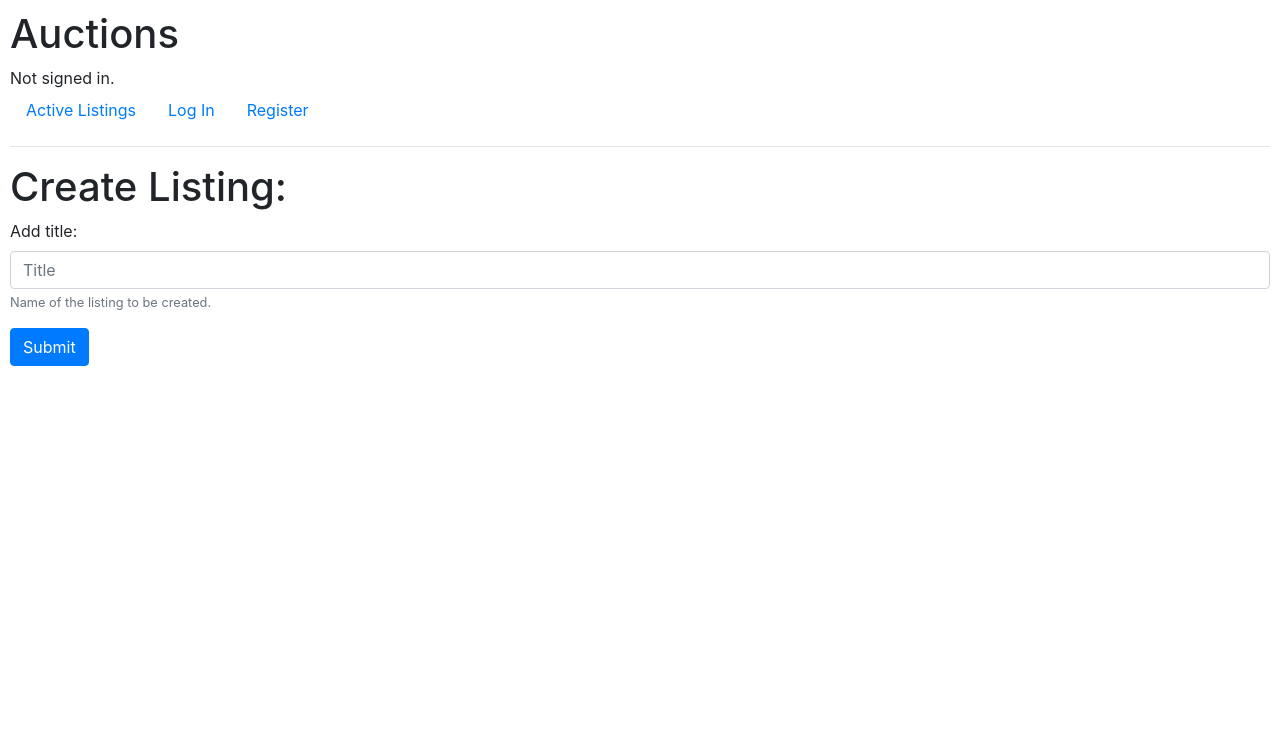
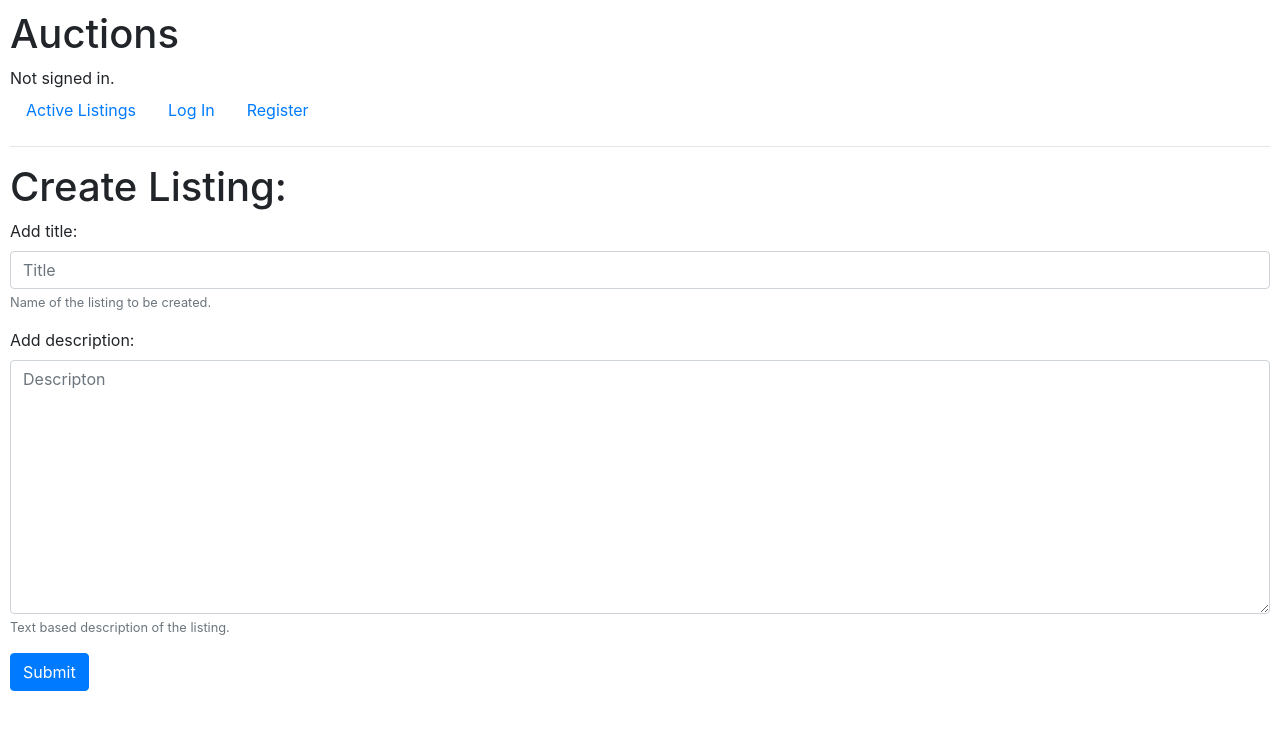
Before and after one commit to B-tronics/CS50Web, a Django app: page /create_listing in a window 1280 px wide. Shown: the top 730 px of the page. Run offline with Django 3.2, Linux system fonts and the light colour scheme; some libraries are stand-ins or nearby versions.

Commit message:
feat(project_2/commerce/auctions/templates/auctions/create_listing.html): add the description form field

```diff
--- a/project_2/commerce/auctions/templates/auctions/create_listing.html
+++ b/project_2/commerce/auctions/templates/auctions/create_listing.html
@@ -10,7 +10,14 @@
         {{ form.title }}
         <small id="titleHelp" class="form-text text-muted">Name of the listing to be created.</small>
     </div>
+
+    <div class="form-group">
+      {{ form.description.label_tag }}
+      {{ form.description }}
+      <small id="descriptionHelp" class="form-text text-muted">Text based description of the listing.</small>
+    </div>
+
     <button type="submit" class="btn btn-primary">Submit</button>
-  </form>
+</form>
 
 {% endblock %}
```
